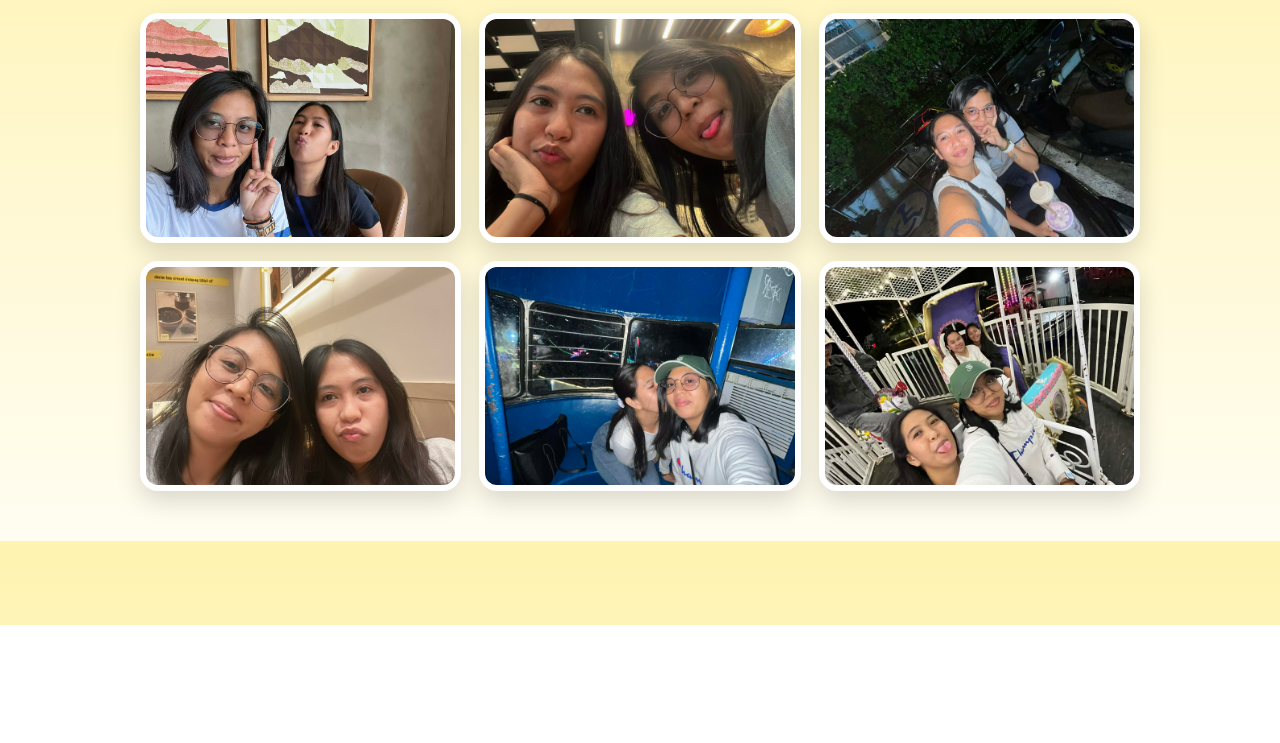
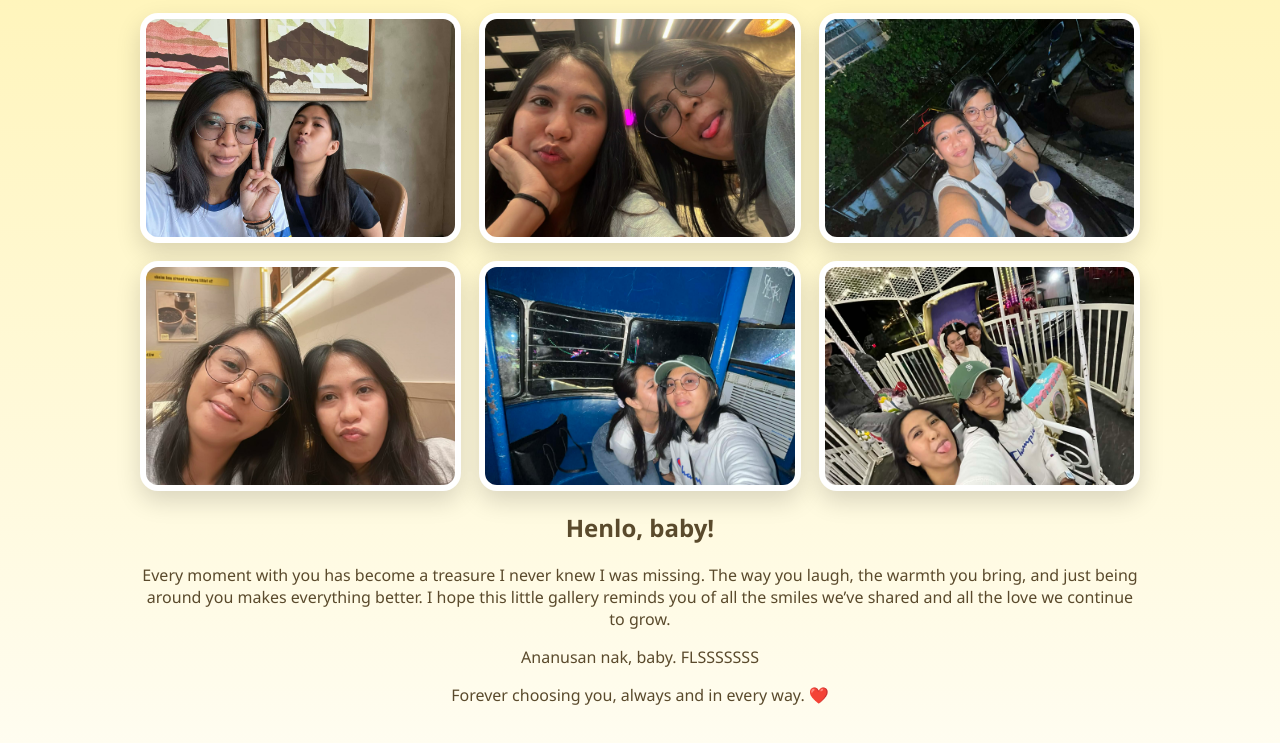
Before and after one commit to poseidonsy/our-photos, a plain HTML site: page index.html in a window 1280 px wide. Shown: the part 175-918 px from the top of the page. Before the commit the page ends 800 px from the top, so only its background shows below. Drawn offline with Linux system fonts and the light colour scheme.

Commit message:
Enhance index.html with message section
Added a message section with a heartfelt note and a title.

```diff
--- a/index.html
+++ b/index.html
@@ -95,7 +95,13 @@ h1 {
         <img src="images/photo5.jpg" alt="">
         <img src="images/photo6.jpg" alt="">
     </div>
+<div class="message-section">
+        <h2>Henlo, baby!</h2>
+        <p>Every moment with you has become a treasure I never knew I was missing. The way you laugh, the warmth you bring, and just being around you makes everything better. I hope this little gallery reminds you of all the smiles we’ve shared and all the love we continue to grow.</p>
+        <p>Ananusan nak, baby. FLSSSSSSS</p>
+    </div>
+
+    <p class="final-note">Forever choosing you, always and in every way. ❤️</p>
 </div>
-
 </body>
 </html>
```
